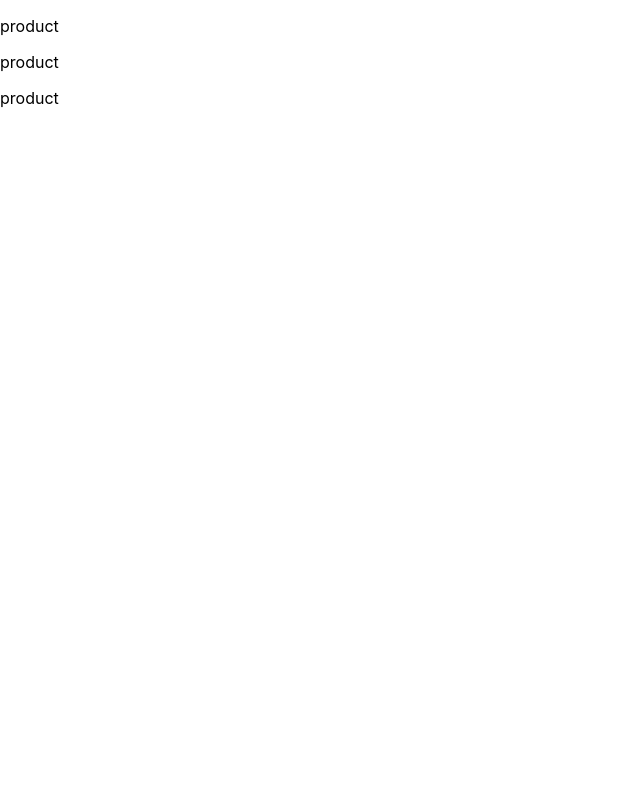
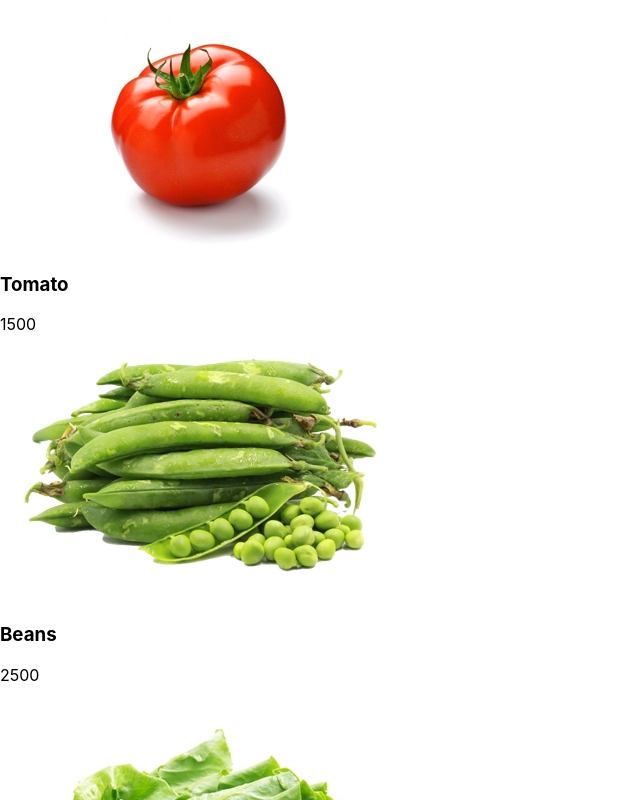
Before and after one commit to oscardelalanza/solid-invention, a React (Create React App) app: page / in a window 1280 px wide. Shown: the top 800 px of the page, without its empty margins (0-640 px from the left). Built offline with nearby package versions, Linux system fonts and the light colour scheme.

Commit message:
rendering products

```diff
--- a/src/components/Product.tsx
+++ b/src/components/Product.tsx
@@ -3,8 +3,13 @@ import { ProductProps } from '../interfaces/Products'
 
 class Product extends Component<ProductProps, {}> {
   render() {
-   return (
-     <p>product</p>
+    const { product } = this.props
+    return (
+     <div>
+       <img src={product.img} alt={product.name} />
+       <h3>{product.name}</h3>
+       <p>{product.price}</p>
+     </div>
    )
   }
 }
```
